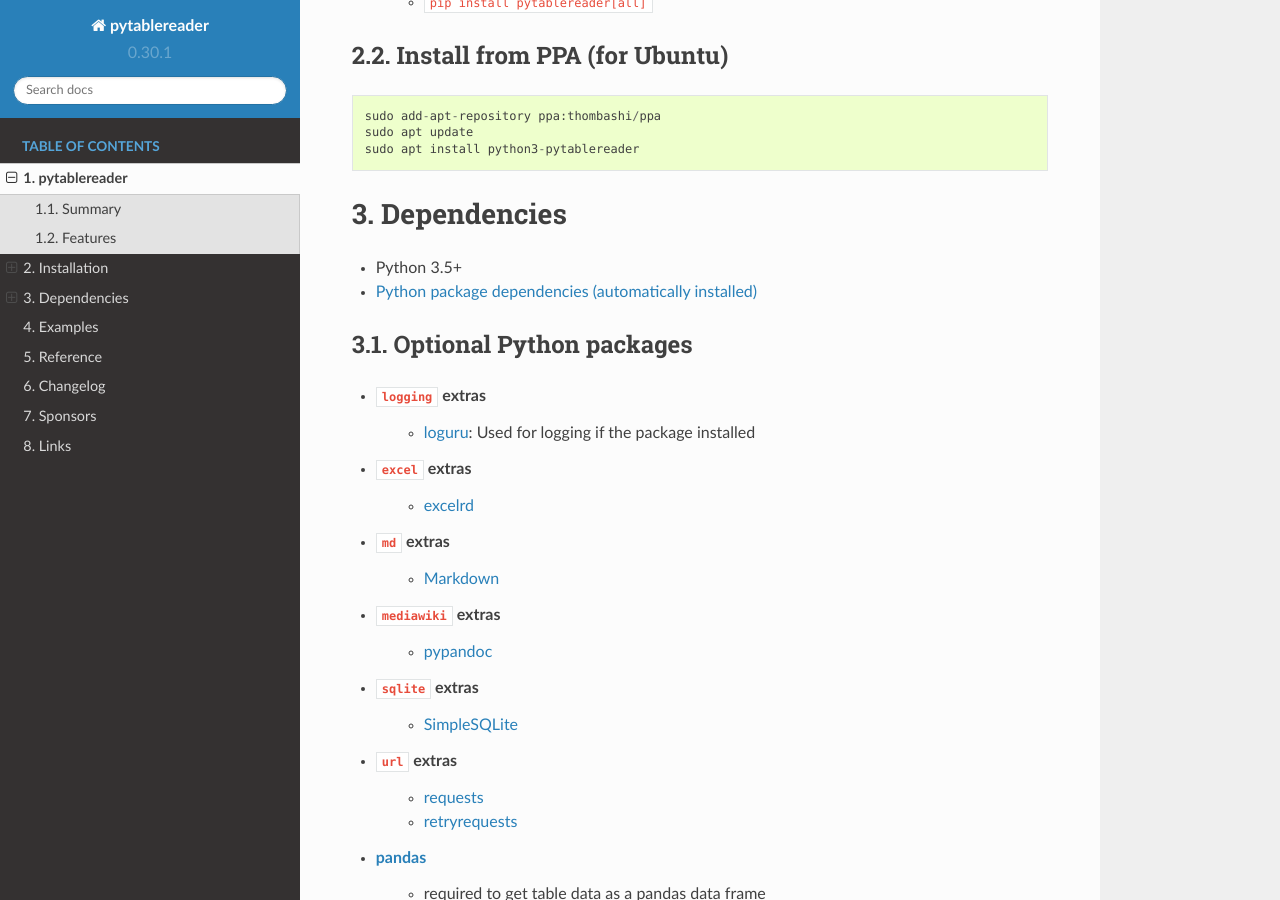
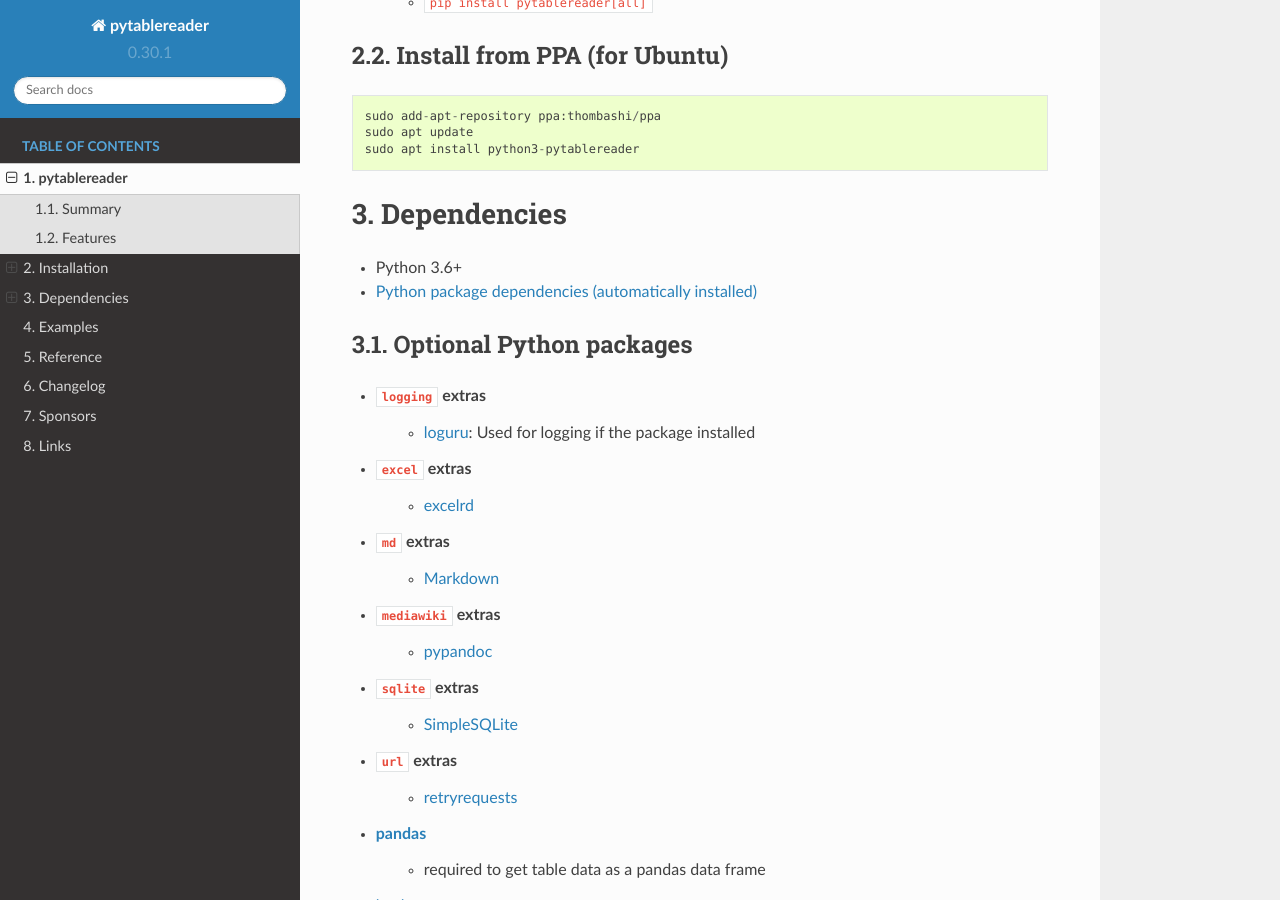
Before and after one commit to thombashi/pytablereader, a Sphinx documentation site: the page built from docs/pages/introduction/index.rst, in a window 1280 px wide and 900 px high, scrolled down 1737 px. Built offline with Sphinx 7.4.7 and the Read the Docs theme 2.0.0, drawn with Linux system fonts in a browser that asks for light colours; some of the changed lines change nothing that is shown.

Commit message:
Update docs

```diff
--- a/docs/pages/introduction/badges.txt
+++ b/docs/pages/introduction/badges.txt
@@ -10,13 +10,9 @@
     :target: https://pypi.org/project/pytablereader
     :alt: Supported Python implementations
 
-.. image:: https://img.shields.io/travis/thombashi/pytablereader/master.svg?label=Linux/macOS%20CI
-    :target: https://travis-ci.org/thombashi/pytablereader
-    :alt: Linux/macOS CI status
-
-.. image:: https://img.shields.io/appveyor/ci/thombashi/pytablereader/master.svg?label=Windows%20CI
-    :target: https://ci.appveyor.com/project/thombashi/pytablereader/branch/master
-    :alt: Windows CI status
+.. image:: https://github.com/thombashi/pytablereader/actions/workflows/lint_and_test.yml/badge.svg
+    :target: https://github.com/thombashi/pytablereader/actions/workflows/lint_and_test.yml
+    :alt: CI status of Linux/macOS/Windows
 
 .. image:: https://coveralls.io/repos/github/thombashi/pytablereader/badge.svg?branch=master
     :target: https://coveralls.io/github/thombashi/pytablereader?branch=master
--- a/docs/pages/introduction/installation.rst
+++ b/docs/pages/introduction/installation.rst
@@ -35,7 +35,7 @@
 
 Dependencies
 ============
-- Python 3.5+
+- Python 3.6+
 - `Python package dependencies (automatically installed) <https://github.com/thombashi/pytablereader/network/dependencies>`__
 
 
@@ -52,7 +52,6 @@
 - ``sqlite`` extras
     - `SimpleSQLite <https://github.com/thombashi/SimpleSQLite>`__
 - ``url`` extras
-    - `requests <http://python-requests.org/>`__
     - `retryrequests <https://github.com/thombashi/retryrequests>`__
 - `pandas <https://pandas.pydata.org/>`__
     - required to get table data as a pandas data frame
```
